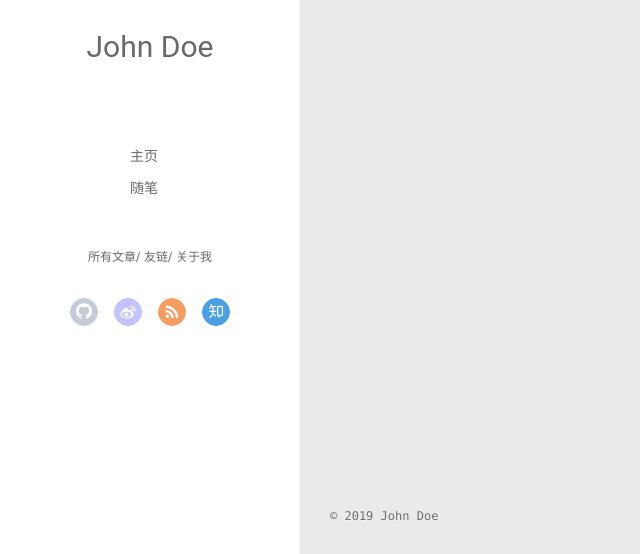
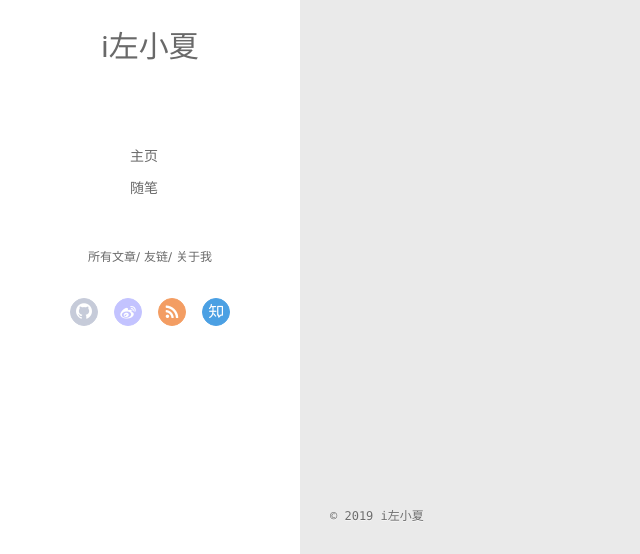
Before and after one commit to zuoxxia/zuoxxia.github.io, a plain HTML site: page archives/index.html in a window 1280 px wide. Shown: the part 243-797 px from the top of the page, 0-640 px from the left. Drawn offline with Linux system fonts and the light colour scheme; no server answers.

Commit message:
Site updated: 2019-07-13 23:37:46

```diff
--- a/archives/index.html
+++ b/archives/index.html
@@ -46,7 +46,7 @@
 			<img src="" class="js-avatar">
 		</a>
 		<hgroup>
-		  <h1 class="header-author"><a href="/">John Doe</a></h1>
+		  <h1 class="header-author"><a href="/">i左小夏</a></h1>
 		</hgroup>
 
 
@@ -104,7 +104,7 @@
 				<img src="" class="js-avatar">
 			</div>
 			<hgroup>
-			  <h1 class="header-author js-header-author">John Doe</h1>
+			  <h1 class="header-author js-header-author">i左小夏</h1>
 			</hgroup>
 
 
@@ -229,7 +229,7 @@
   <div class="outer">
     <div id="footer-info">
     	<div class="footer-left">
-    		&copy; 2019 John Doe
+    		&copy; 2019 i左小夏
     	</div>
       	<div class="footer-right">
       		<a href="http://hexo.io/" target="_blank">Hexo</a>  Theme <a href="https://github.com/litten/hexo-theme-yilia" target="_blank">Yilia</a> by Litten
```
Also changed, not shown: 2019/07/13/hello-world/index.html (+3 -3 lines), 2019/07/13/我的第一篇博客/index.html (+3 -3 lines), archives/2019/07/index.html (+3 -3 lines), archives/2019/index.html (+3 -3 lines), index.html (+3 -3 lines).
